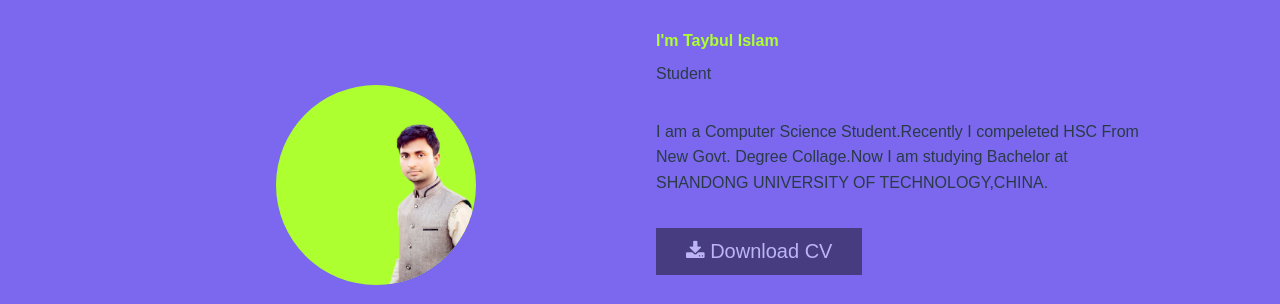
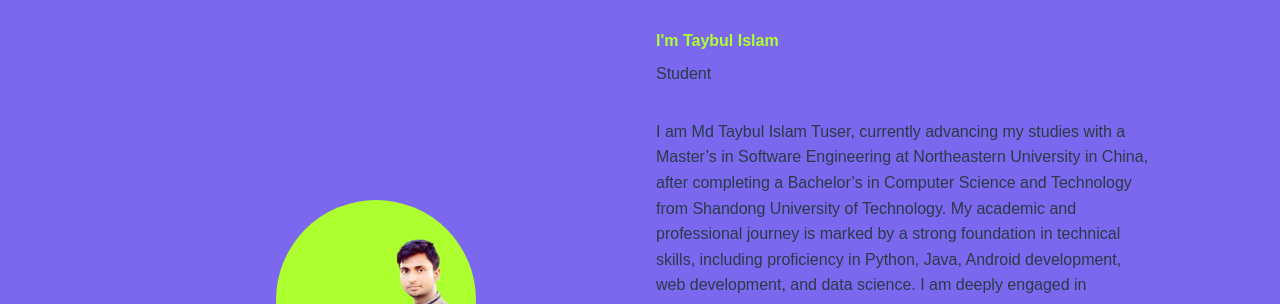
Before and after one commit to taybulislam7/Personal_WebSite, a plain HTML site: page index.html in a window 1280 px wide. Shown: the part 1010-1314 px from the top of the page. Drawn offline with nearby package versions, Linux system fonts and the light colour scheme.

Commit message:
Update index.html

```diff
--- a/index.html
+++ b/index.html
@@ -61,7 +61,11 @@
           <div class="">
             <h2 class="about__subtitle">I'm Taybul Islam</h2>
             <span class="about__profession">Student</span>
-            <p class="about__text">I am a Computer Science Student.Recently I compeleted HSC From New Govt. Degree Collage.Now I am studying Bachelor at SHANDONG UNIVERSITY OF TECHNOLOGY,CHINA.</p>
+            <p class="about__text">
+                I am Md Taybul Islam Tuser, currently advancing my studies with a Master’s in Software Engineering at Northeastern University in China,
+                after completing a Bachelor’s in Computer Science and Technology from Shandong University of Technology.
+                My academic and professional journey is marked by a strong foundation in technical skills, including proficiency in
+                Python, Java, Android development, web development, and data science. I am deeply engaged in research, focusing on machine learning applications such as automatic license plate recognition. Fluent in English, Bangla, and currently learning Chinese, I am also well-versed in big data and artificial intelligence, aiming to leverage my skills in these areas to address complex challenges and innovate within the tech industry.</p>
             <p> <a href="image/CV.pdf" target="_blank"><button class="btn"><i class="fa fa-download"></i> Download CV</button></a></p>
 
             <div class="about__social">
```
